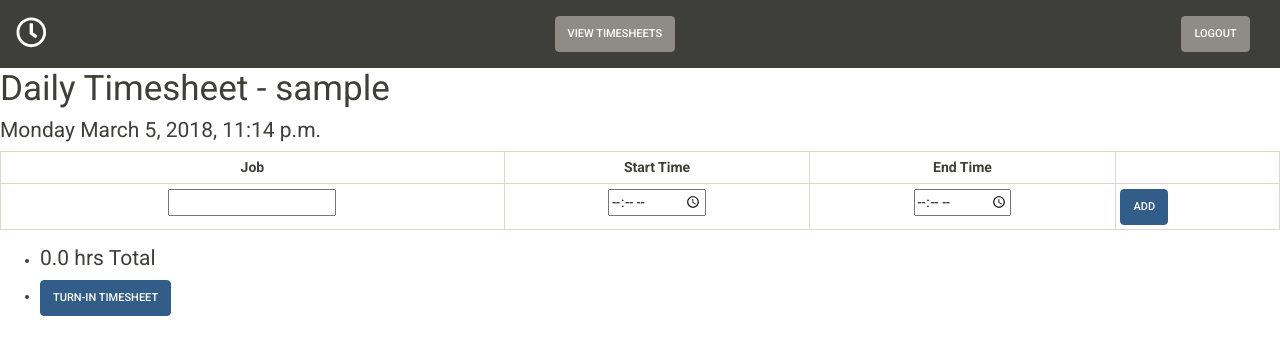
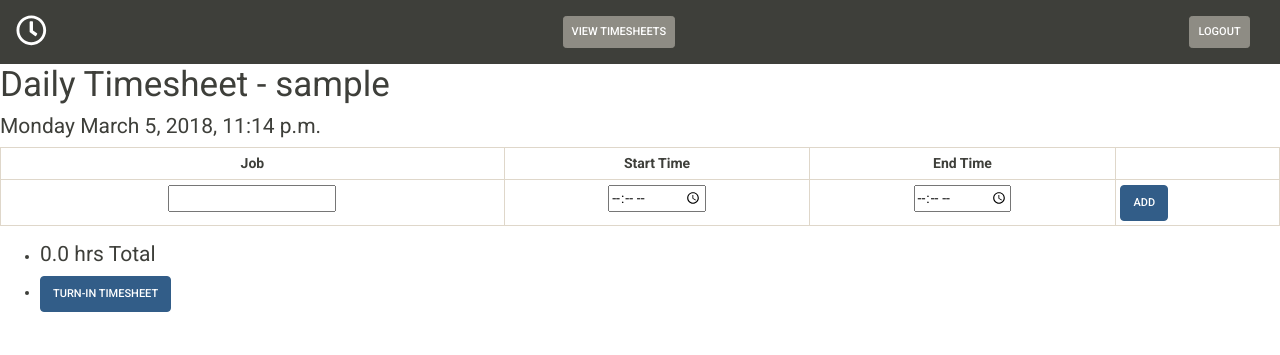
Before and after one commit to BrandonHebel/shields.activitysheet, a Django app: page / in a window 1280 px wide. Shown: the top 355 px of the page. Run offline with Django 3.2, Linux system fonts and the light colour scheme; the visitor is signed in with stand-in values (Sample User, id 1); data comes from the database, SQL or seed files in the repository; data that the repository does not hold is empty; some libraries are stand-ins or nearby versions.

Commit message:
small navbar buttons

```diff
--- a/activitysheet/templates/activitysheet/navbar.html
+++ b/activitysheet/templates/activitysheet/navbar.html
@@ -1,5 +1,5 @@
 <nav class="navbar navbar-dark bg-primary">
   <a class="navbar-brand" href="/"><i class="far fa-clock" style="color:white; font-size:1.75em"></i></a>
-  <a class="nav-link" href="{% url 'viewSheets' %}"><button type="button" class="btn btn-secondary">View Timesheets</button></a>
-  <a class="nav-link" href="/accounts/logout"><button type="button" class="btn btn-secondary">Logout</button></a>
+  <a class="nav-link" href="{% url 'viewSheets' %}"><button type="button" class="btn btn-sm btn-secondary">View Timesheets</button></a>
+  <a class="nav-link" href="/accounts/logout"><button type="button" class="btn btn-sm btn-secondary">Logout</button></a>
 </nav>
```
